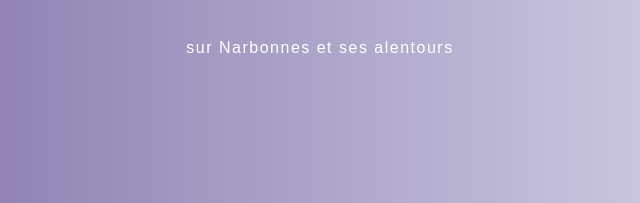
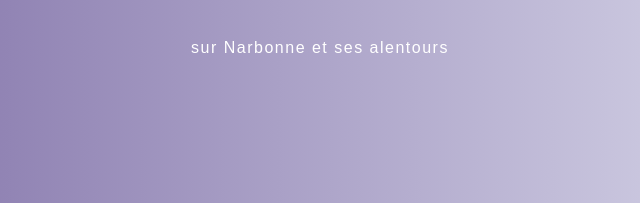
Before and after one commit to jimmy-clairy/audrey_site, a website: page index.html in a window 1280 px wide. Shown: the part 485-688 px from the top of the page, 320-960 px from the left. Drawn offline with Linux system fonts and the light colour scheme.

Commit message:
sup fault

```diff
--- a/index.html
+++ b/index.html
@@ -81,7 +81,7 @@
         <!-- ACCUEIL -->
         <div id="accueil" class="accueil">
             <img class="accueil__logo" src="./img/logo/logotype-02.webp" alt="accueil logo" width="220" height="120">
-            <p class="accueil__p">sur Narbonnes et ses alentours</p>
+            <p class="accueil__p">sur Narbonne et ses alentours</p>
         </div>
         <!-- PRESENTATION & PARCOURS -->
         <div id="presentation" class="section presentation">
```
